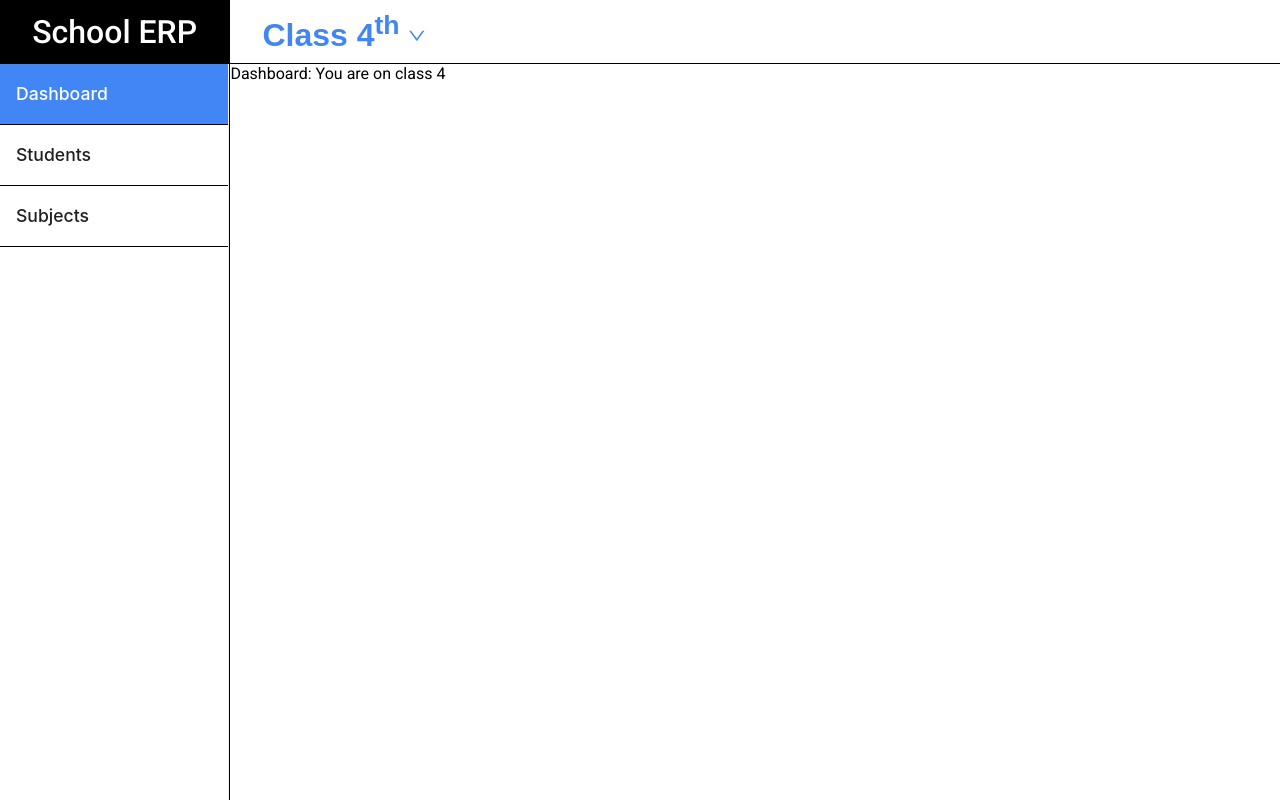
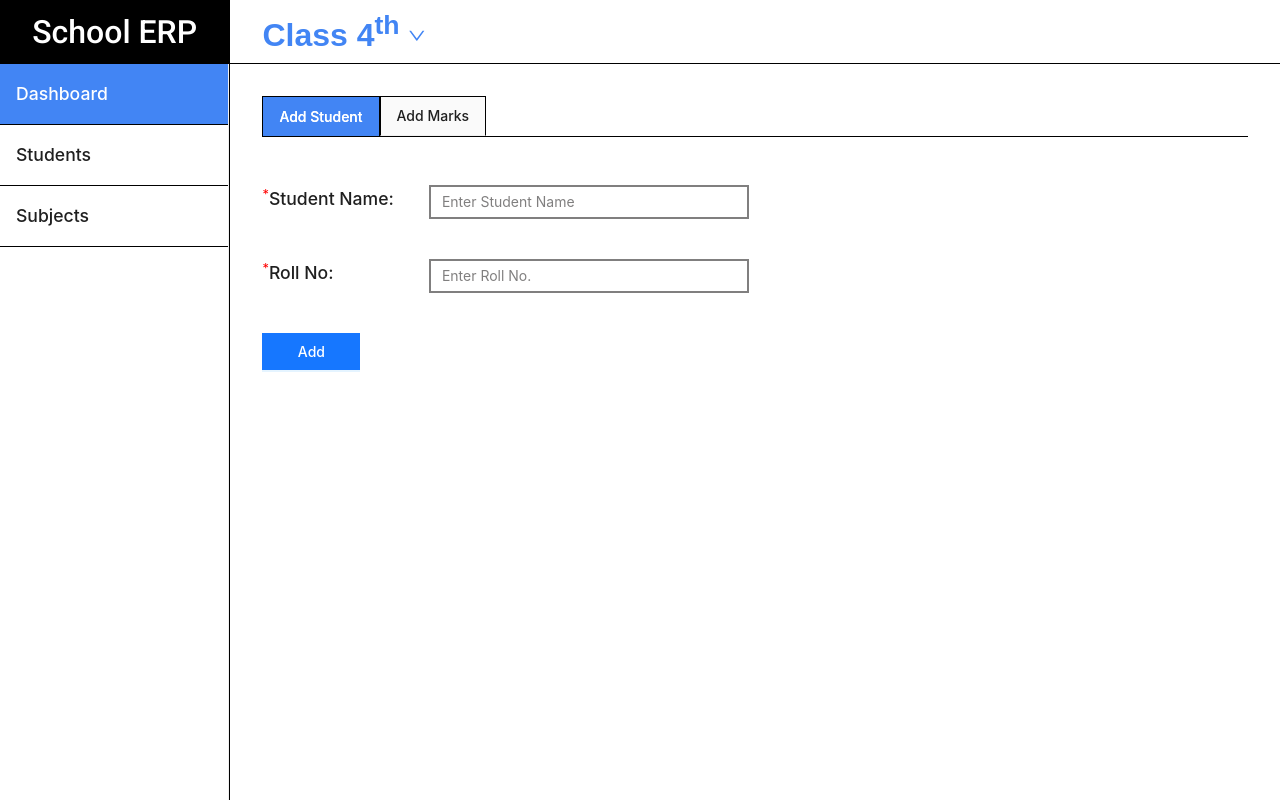
Before and after one commit to AryaK-31/Student-ERP, a React (Vite) app: page /students in a window 1280 px wide. Before the commit this address led to /dashboard. Built offline with nearby package versions, Linux system fonts and the light colour scheme.

Commit message:
AS-46 | added add students functionality

```diff
--- a/src/components/CardComponent.tsx
+++ b/src/components/CardComponent.tsx
@@ -1,4 +1,4 @@
-import React, { ReactNode } from 'react';
+import React, { ReactNode, useEffect } from 'react';
 import { Card } from 'antd';
 import { useNavigate } from 'react-router-dom';
 import styles from './Card.module.scss';
@@ -10,18 +10,15 @@ type CardComponentProps = {
 
 const CardComponent: React.FC<CardComponentProps> = ({ children }) => {
   const appContext = useAppContext();
-  const { classes, setClasses } = appContext;
+  const { currentClass, setCurrentClass } = appContext[0]; // Access the first item in the array
 
   /** function provided by react-router-dom for navigating to routes without refresh */
   const navigate = useNavigate();
 
   /** onClick Navigates the page to '/dashboard' */
   const handleClick = (e: React.MouseEvent<HTMLDivElement>) => {
-    const classVal = e.currentTarget.innerText[0];
-    const updatedClasses = classes.map((classObj) =>
-      classObj.class === classVal ? { ...classObj, class: classVal } : classObj
-    );
-    setClasses(updatedClasses);
+    const classVal = e.currentTarget.innerText.split('')[0];
+    setCurrentClass(classVal);
     navigate('/dashboard');
   };
 
--- a/src/components/Sidebar.tsx
+++ b/src/components/Sidebar.tsx
@@ -7,9 +7,9 @@ import items from '../utils/constants/sidebarItems';
 const Sidebar: React.FC = () => {
   const navigate = useNavigate();
 
-  useEffect(() => {
-    navigate('/dashboard');
-  }, [navigate]);
+  // useEffect(() => {
+  //   navigate('/dashboard');
+  // }, [navigate]);
 
   const handleMenuClick = (e: { key: string }) => {
     navigate(`/${e.key}`);
--- a/src/components/Topbar.tsx
+++ b/src/components/Topbar.tsx
@@ -17,19 +17,13 @@ const items: MenuProps['items'] = allClasses.map((classType) => ({
 }));
 
 const Topbar: React.FC = () => {
+
   const appContext = useAppContext();
-  const { classes, setClasses } = appContext;
-
-  const currentClass = classes.length > 0 ? classes[0].class : '';
+  const { currentClass, setCurrentClass } = appContext[0];
 
   const handleClick: MenuProps['onClick'] = (e) => {
     const selectedClass = e.key;
-
-    const updatedClasses = classes.map((classObj) =>
-      classObj.class === currentClass ? { ...classObj, class: selectedClass } : classObj,
-    );
-
-    setClasses(updatedClasses);
+    setCurrentClass(selectedClass);
   };
 
   return (
--- a/src/contexts/AppContext.tsx
+++ b/src/contexts/AppContext.tsx
@@ -1,36 +1,36 @@
 import React, { createContext, ReactNode, useContext, useState, useMemo } from 'react';
 
-type StudentType = {
-  name: string;
-  roll_no: string;
-};
-
-type ClassType = {
-  class: string;
-  students: StudentType[];
-};
-
-type AppContextType = {
-  classes: ClassType[];
-  setClasses: (classes: ClassType[]) => void;
-};
-
+type AppContextType = Array<{
+  currentClass: string;
+  students: Array<{
+    name: string;
+    roll_no: string;
+  }>;
+  setCurrentClass: (classValue: string) => void;
+  addStudent: (student: { name: string; roll_no: string }) => void;
+}>;
 const AppContext = createContext<AppContextType | undefined>(undefined);
 
 const AppContextProvider: React.FC<{ children: ReactNode }> = ({ children }) => {
-  const [classes, setClasses] = useState<ClassType[]>([
-    {
-      class: '4',
-      students: [
-        { name: 'Arya Kaslikar', roll_no: '1' },
-        { name: 'Ajay More', roll_no: '2' },
-      ],
-    },
+  const [currentClass, setCurrentClass] = useState<string>('4');
+  const [students, setStudents] = useState<Array<{ name: string; roll_no: string }>>([
+    { name: 'Arya Kaslikar', roll_no: '1' },
   ]);
 
-  const contextValue = useMemo(
-    () => ({ classes, setClasses }),
-    [classes, setClasses]
+  const addStudent = (student: { name: string; roll_no: string }) => {
+    setStudents((prevStudents) => [...prevStudents, student]);
+  };
+
+  const contextValue: AppContextType = useMemo(
+    () => [
+      {
+        currentClass,
+        students,
+        setCurrentClass,
+        addStudent,
+      },
+    ],
+    [currentClass, students, setCurrentClass, addStudent]
   );
 
   return <AppContext.Provider value={contextValue}>{children}</AppContext.Provider>;
--- a/src/form/TabOneContent.tsx
+++ b/src/form/TabOneContent.tsx
@@ -1,26 +1,38 @@
 import React, { useEffect } from 'react';
-import { Input, Button } from 'antd';
+import { Input, Button, message } from 'antd';
 import { useForm, Controller, SubmitHandler } from 'react-hook-form';
 import { yupResolver } from '@hookform/resolvers/yup';
 import * as yup from 'yup';
 import styles from '../components/TabsComponent.module.scss';
 import { useAppContext } from '../contexts/AppContext';
 
+/**
+ * Function to check if the string contains only numeric characters
+ */
+const isNumericCheck = (rollNum: string): boolean =>
+  rollNum.split('').every((charac) => !isNaN(Number(charac)) && charac.trim() !== '');
+
+/**
+ * Validation schema using Yup
+ */
+const schema = yup.object().shape({
+  name: yup.string().required('Please enter student name and try again'),
+  roll: yup
+    .string()
+    .required('Please enter a roll no and try again')
+    .test('is-numeric', 'Roll number must be numeric', (value) => isNumericCheck(value || '')),
+});
+
 type FormFields = {
   name: string;
   roll: string;
 };
 
-const schema = yup.object().shape({
-  name: yup.string().required('Please enter student name and try again'),
-  roll: yup.string().required('Please enter a roll no and try again'),
-});
+const TabOneContent: React.FC = () => {
+  const context = useAppContext();
+  console.log(context[0]);
 
-const TabOneContent: React.FC = () => {
-  const { classes } = useAppContext();
-
-  const currentClass = classes.length > 0 ? classes[0].class : '';
-
+  const [{ currentClass, addStudent }] = useAppContext();
   const {
     handleSubmit,
     control,
@@ -32,10 +44,16 @@ const TabOneContent: React.FC = () => {
 
   useEffect(() => {
     reset();
-  }, [currentClass]);
+  }, [currentClass, reset]);
 
-  const onSubmit: SubmitHandler<FormFields> = (data) => {
-    console.log(data);
+  const onSubmit: SubmitHandler<FormFields> = async (data) => {
+    try {
+      addStudent({ name: data.name, roll_no: data.roll });
+      await message.success('Student has been successfully added');
+      reset();
+    } catch  (error) {
+      await message.error('Failed to add student');
+    }
   };
 
   return (
--- a/src/screens/Dashboard.tsx
+++ b/src/screens/Dashboard.tsx
@@ -2,12 +2,9 @@ import React from 'react';
 import { useAppContext } from '../contexts/AppContext';
 
 const Dashboard: React.FC = () => {
-  const appContext = useAppContext();
-  const { classes } = appContext;
+  const { currentClass } = useAppContext()[0];
 
-  const currentClass = classes.length > 0 ? classes[0].class : '';
-
-  return <div className="dashboardBase">Dashboard: You are on class {currentClass}</div>;
+  return <div className="dashboardBase">Dashboard you are on {currentClass}</div>;
 };
 
 export default Dashboard;
```
